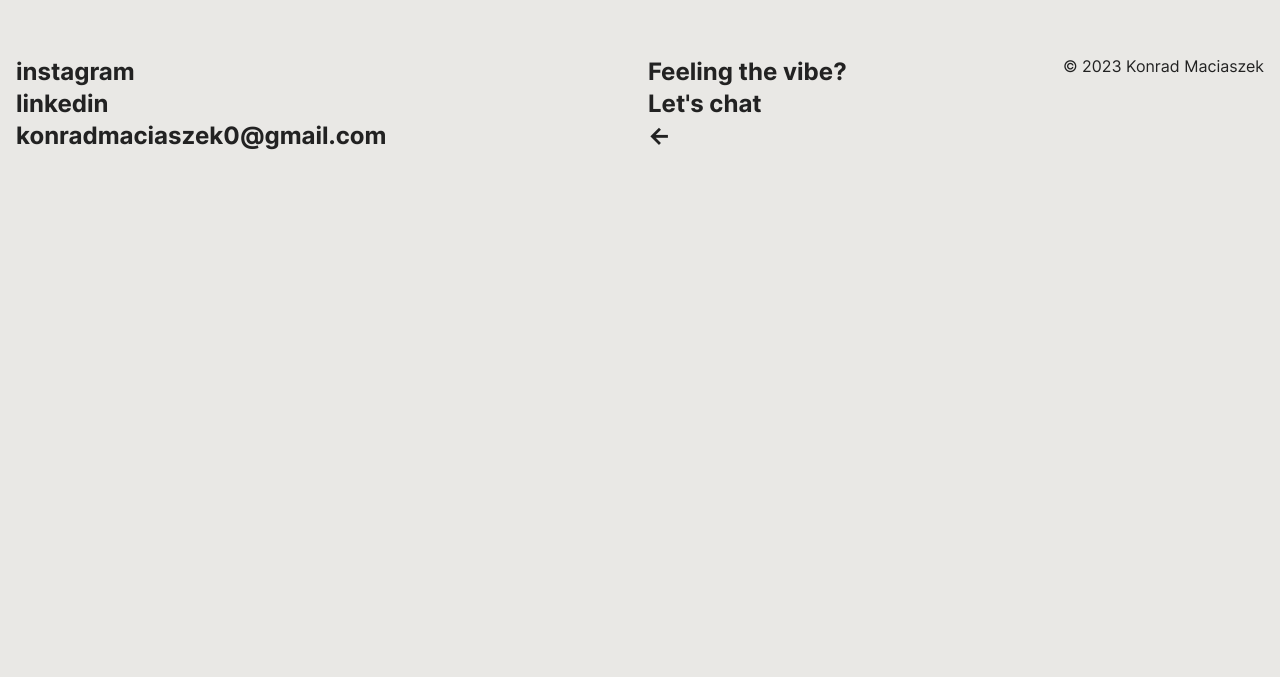
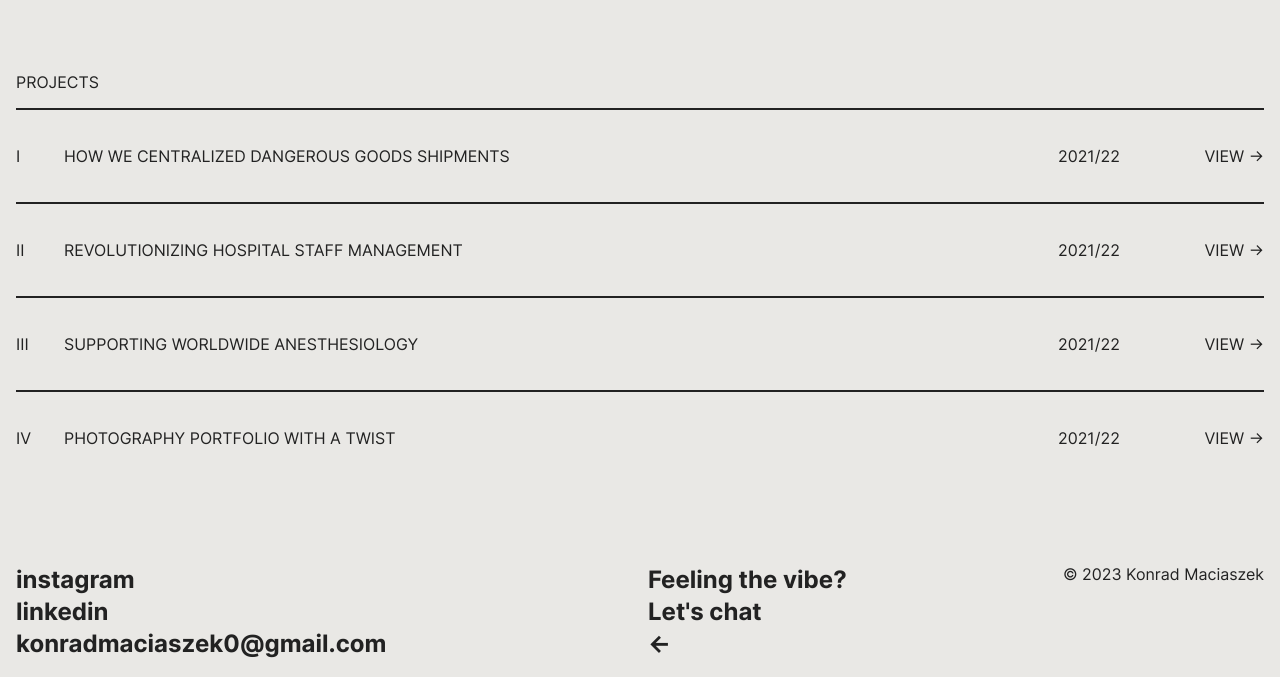
Before and after one commit to LukaszRados/maciaszekk, a website: page index.html in a window 1280 px wide. Shown: the part 2164-2841 px from the top of the page. Before the commit the page ends 2333 px from the top, so only its background shows below. Drawn offline with Linux system fonts and the light colour scheme; files whose address does not match are found by name.

Commit message:
feat: Add projects table

```diff
--- a/assets/css/main.css
+++ b/assets/css/main.css
@@ -1,23 +1,23 @@
 @font-face {
-  font-family: 'Inter';
+  font-family: "Inter";
   font-style: normal;
   font-weight: 300;
   font-display: swap;
   src: url("../fonts/Inter-Regular.woff") format("woff2"),
-       url("../fonts/Inter-Regular.woff.woff") format("woff");
+    url("../fonts/Inter-Regular.woff.woff") format("woff");
 }
 
 @font-face {
-  font-family: 'Inter';
+  font-family: "Inter";
   font-style: normal;
   font-weight: 700;
   font-display: swap;
   src: url("../fonts/Inter-Bold.woff2") format("woff2"),
-       url("../fonts/Inter-Bold.woff") format("woff");
+    url("../fonts/Inter-Bold.woff") format("woff");
 }
 
 :root {
-  --background-color: #E9E8E5;
+  --background-color: #e9e8e5;
   --text-color: #222222;
 }
 
@@ -30,7 +30,7 @@
 body {
   background-color: var(--background-color);
   color: var(--text-color);
-  font-family: 'Inter', sans-serif;
+  font-family: "Inter", sans-serif;
 }
 
 /* Header */
@@ -90,7 +90,7 @@ body {
 .header__toggle:before,
 .header__toggle:after {
   background: var(--text-color);
-  content: '';
+  content: "";
   display: block;
   height: 5px;
   left: 0;
@@ -219,7 +219,7 @@ body {
     margin-top: 80px;
   }
 
-  .home__row--content-right > *  {
+  .home__row--content-right > * {
     grid-column: 2 / span 1;
   }
 }
@@ -241,6 +241,63 @@ body {
   font-size: 2rem;
   font-weight: 700;
   margin-bottom: 32px;
+}
+
+/* Table */
+
+.table {
+  margin: 64px 0;
+  padding: 0 16px;
+}
+
+.table__header {
+  padding-bottom: 16px;
+  text-transform: uppercase;
+}
+
+.table__row {
+  border-top: 2px solid var(--text-color);
+  display: grid;
+  grid-template-areas: "id id" "title title" "date action";
+  padding: 16px 0 24px;
+}
+
+.table__cell[data-name="id"] {
+  grid-area: id;
+}
+
+.table__cell[data-name="title"] {
+  grid-area: title;
+  margin: 16px 0 32px;
+  text-transform: uppercase;
+}
+
+.table__cell[data-name="date"] {
+  grid-area: date;
+}
+
+.table__cell[data-name="action"] {
+  grid-area: action;
+  text-align: right;
+}
+
+.table__cell[data-name="action"] a {
+  color: inherit;
+  text-decoration: none;
+  text-transform: uppercase;
+}
+
+@media screen and (min-width: 900px) {
+  .table__row {
+    gap: 16px;
+    grid-template-areas: "id title date action";
+    grid-template-columns: 32px 1fr 120px 70px;
+    padding: 36px 0;
+  }
+
+  .table__cell[data-name="title"] {
+    margin: 0;
+  }
 }
 
 /* Footer */
--- a/index.html
+++ b/index.html
@@ -67,6 +67,45 @@
     </div>
   </section>
 
+  <div class="table">
+    <div class="table__header">Projects</div>
+    <div class="table__rows">
+      <div class="table__row">
+        <div class="table__cell" data-name="id">I</div>
+        <div class="table__cell" data-name="title">How we centralized dangerous goods shipments</div>
+        <div class="table__cell" data-name="date">2021/22</div>
+        <div class="table__cell" data-name="action">
+          <a href="#">view &rarr;</a>
+        </div>
+      </div>
+      <div class="table__row">
+        <div class="table__cell" data-name="id">II</div>
+        <div class="table__cell" data-name="title">Revolutionizing hospital staff management</div>
+        <div class="table__cell" data-name="date">2021/22</div>
+        <div class="table__cell" data-name="action">
+          <a href="#">view &rarr;</a>
+        </div>
+      </div>
+      <div class="table__row">
+        <div class="table__cell" data-name="id">III</div>
+        <div class="table__cell" data-name="title">Supporting worldwide anesthesiology</div>
+        <div class="table__cell" data-name="date">2021/22</div>
+        <div class="table__cell" data-name="action">
+          <a href="#">view &rarr;</a>
+        </div>
+      </div>
+      <div class="table__row">
+        <div class="table__cell" data-name="id">IV</div>
+        <div class="table__cell" data-name="title">Photography portfolio with a twist</div>
+        <div class="table__cell" data-name="date">2021/22</div>
+        <div class="table__cell" data-name="action">
+          <a href="#">view &rarr;</a>
+        </div>
+      </div>
+    </div>
+
+  </div>
+
   <footer class="footer">
     <ul class="footer__social">
       <li><a href="https://instagram.com/" target="_blank" rel="noopener">instagram</a></li>
```
